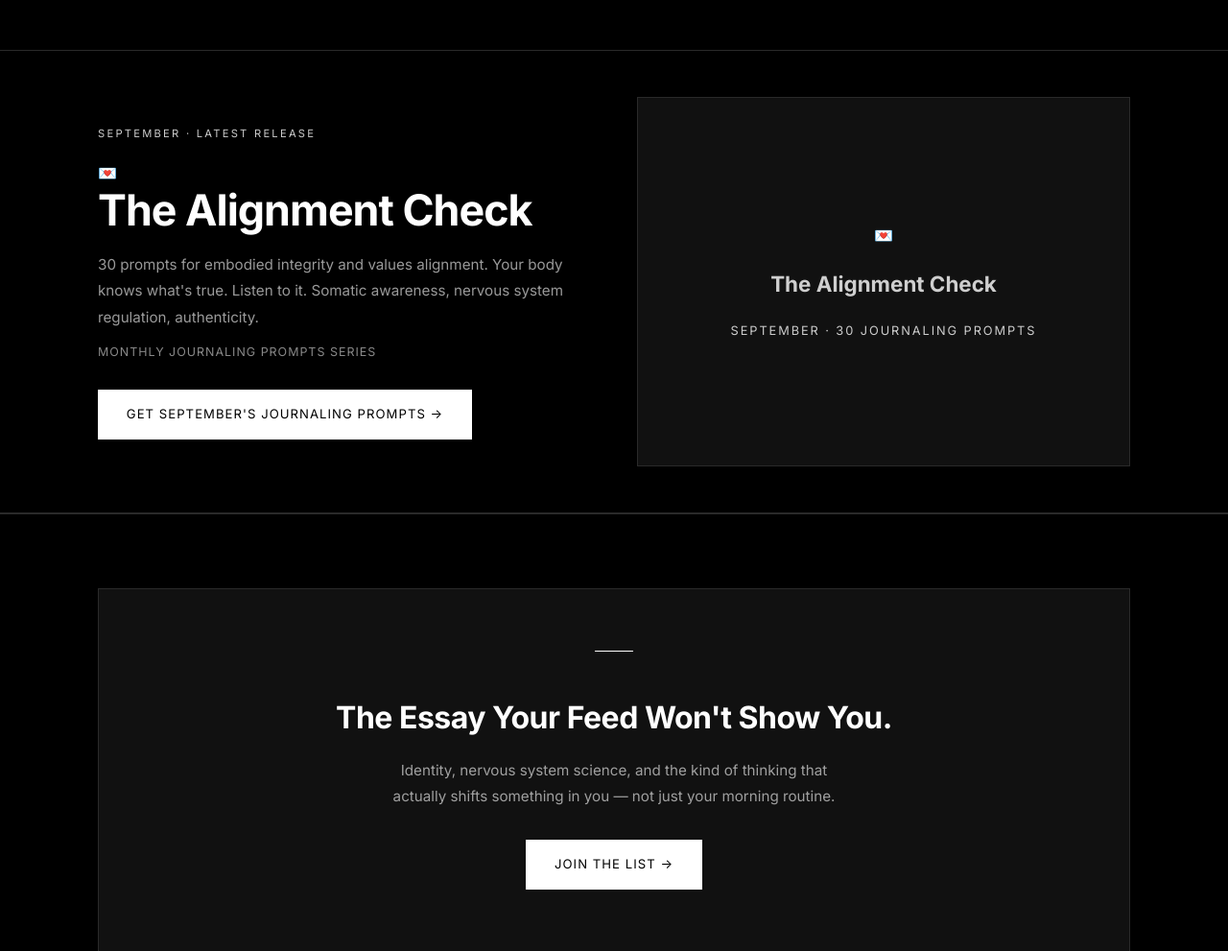
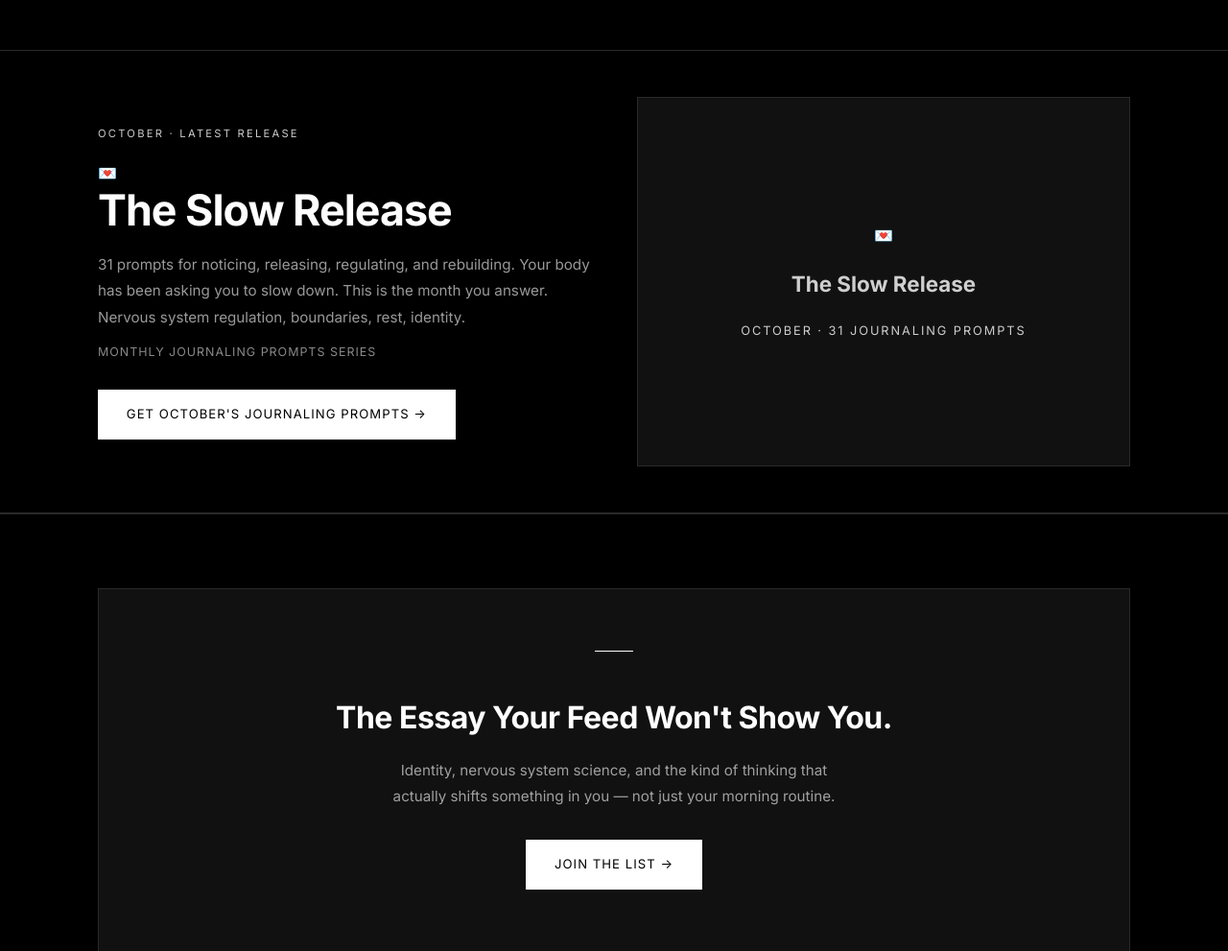
Before and after one commit to Mrymzm/THE.BECOMING.EDIT, a plain HTML site: page index.html in a window 1280 px wide. Shown: the part 700-1691 px from the top of the page at 96% size. Drawn offline with Linux system fonts and the light colour scheme.

Commit message:
Change featured product to October journaling prompts
Updated featured product section to reflect October's journaling prompts and added new product card for October.

```diff
--- a/index.html
+++ b/index.html
@@ -804,17 +804,17 @@
     <div class="featured-banner" id="featured-product">
       <div class="featured-inner">
         <div>
-          <span class="featured-label">September · Latest Release</span>
+          <span class="featured-label">October · Latest Release</span>
           <div class="icon"> 💌 </div>
-          <h2 class="featured-title">The <em>Alignment Check</em></h2>
-          <p class="featured-desc">30 prompts for embodied integrity and values alignment. Your body knows what's true. Listen to it. Somatic awareness, nervous system regulation, authenticity.</p>
+          <h2 class="featured-title">The <em>Slow Release</em></h2>
+          <p class="featured-desc">31 prompts for noticing, releasing, regulating, and rebuilding. Your body has been asking you to slow down. This is the month you answer. Nervous system regulation, boundaries, rest, identity.</p>
           <p class="featured-price-note">Monthly Journaling Prompts Series</p>
-          <a href="https://maryamazam.kit.com/september-journaling-prompts-the-alignment-check" class="btn btn-primary" target="_blank" rel="noopener">Get September's journaling Prompts →</a>
+          <a href="https://maryamazam.kit.com/october-journal-prompts-the-slow-release" class="btn btn-primary" target="_blank" rel="noopener">Get October's journaling Prompts →</a>
         </div>
         <div class="featured-visual" aria-hidden="true">
           <div class="icon"> 💌 </div>
-          <p class="featured-visual-title">The Alignment Check</p>
-          <p class="featured-visual-sub">September · 30 Journaling Prompts</p>
+          <p class="featured-visual-title">The Slow Release</p>
+          <p class="featured-visual-sub">October · 31 Journaling Prompts</p>
         </div>
       </div>
     </div>
@@ -849,6 +849,14 @@
         </div>
 
         <div class="products-grid" id="products-grid">
+
+           <div class="product-card" data-category="Journal Prompts">
+            <span class="product-tag">Journal Prompts · October </span>
+            <div class="icon"> 💌 </div>
+            <h3>OCTOBER JOURNAL PROMPTS:  THE SLOW RELEASE</h3>
+            <p> 31 days of journal prompts for the version of you who's done running on autopilot. One prompt a day, a 9am reminder, about 10 minutes. </p>
+            <a href="https://maryamazam.kit.com/october-journal-prompts-the-slow-release" class="btn btn-outline" target="_blank" rel="noopener">Get your template →</a>
+          </div>
 
           <div class="product-card" data-category="Journal Prompts">
             <span class="product-tag">Journal Prompts · September </span>
```
